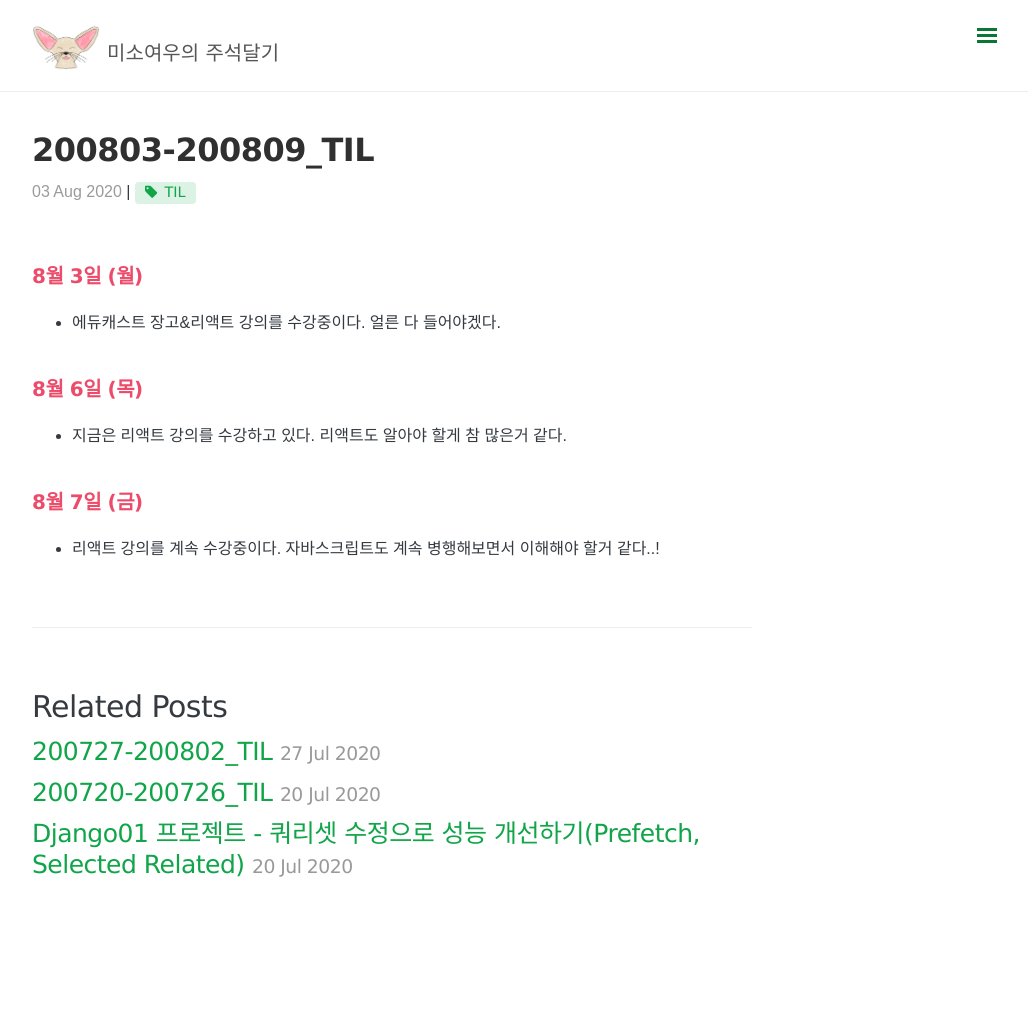
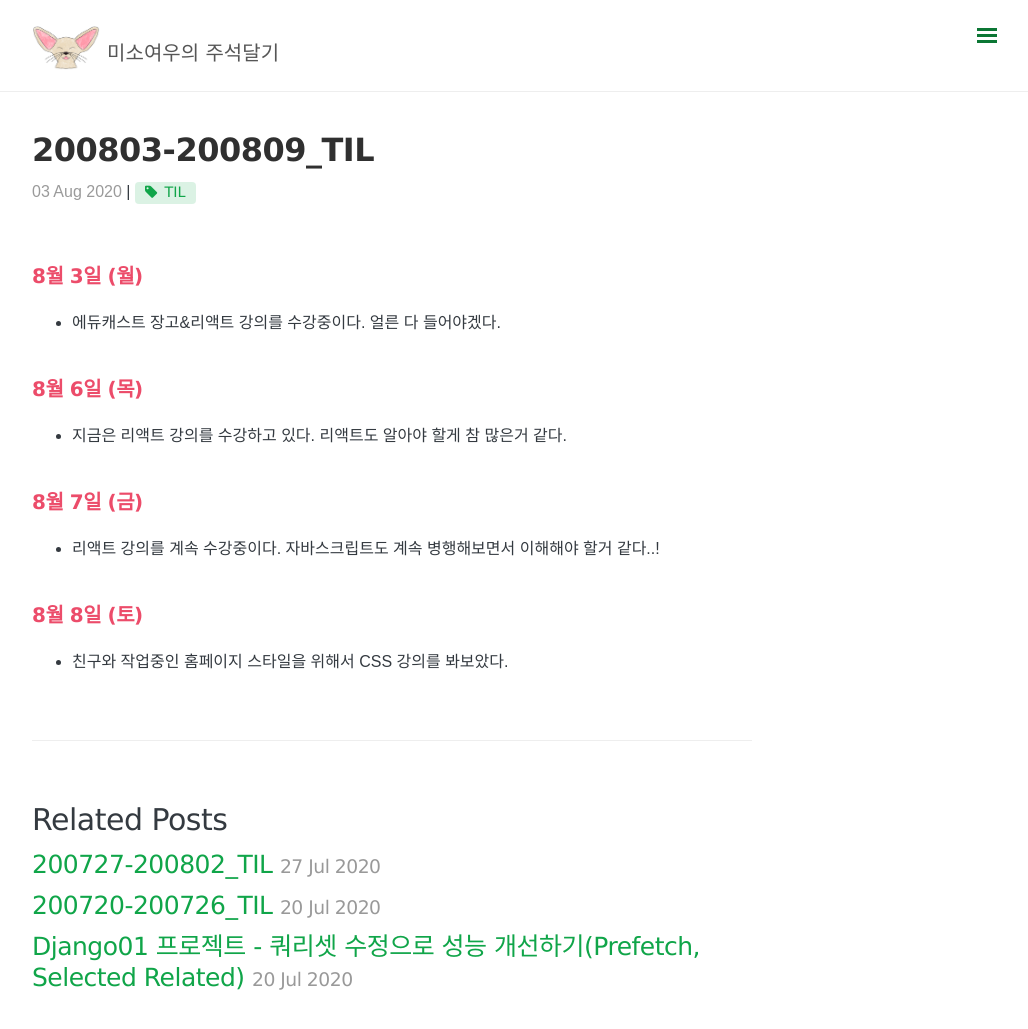
Before and after one commit to somefood/somefood.github.io, a Jekyll site: the page built from _posts/Today I Learned/2020-08-03-08-09-TIL.md, in a window 1280 px wide and 1054 px high. Shown: the top 1029 px of the window, without its empty margins (248-1276 px from the left). Built offline with Jekyll 4.4.1, drawn with Linux system fonts in a browser that asks for light colours; nearby versions of some CDN libraries; comment, search, counter and statistics services are not loaded.

Commit message:
수정: 내용 추가

```diff
--- a/_posts/Today I Learned/2020-08-03-08-09-TIL.md
+++ b/_posts/Today I Learned/2020-08-03-08-09-TIL.md
@@ -16,3 +16,6 @@ comments: true
 
 ## 8월 7일 (금)
 - 리액트 강의를 계속 수강중이다. 자바스크립트도 계속 병행해보면서 이해해야 할거 같다..!
+
+## 8월 8일 (토)
+- 친구와 작업중인 홈페이지 스타일을 위해서 CSS 강의를 봐보았다.
```
